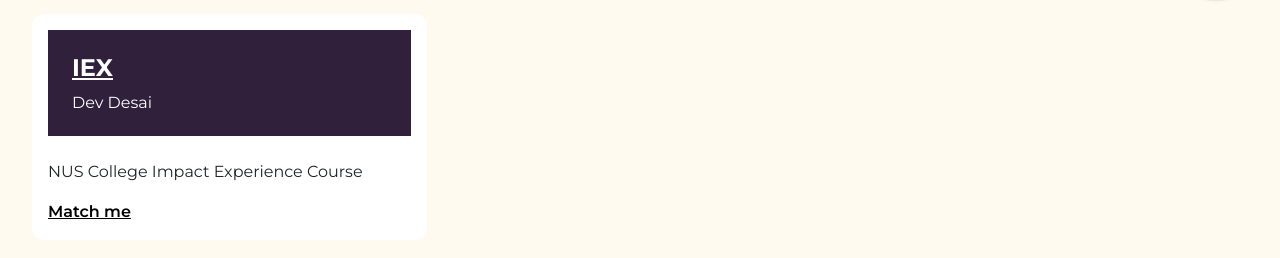
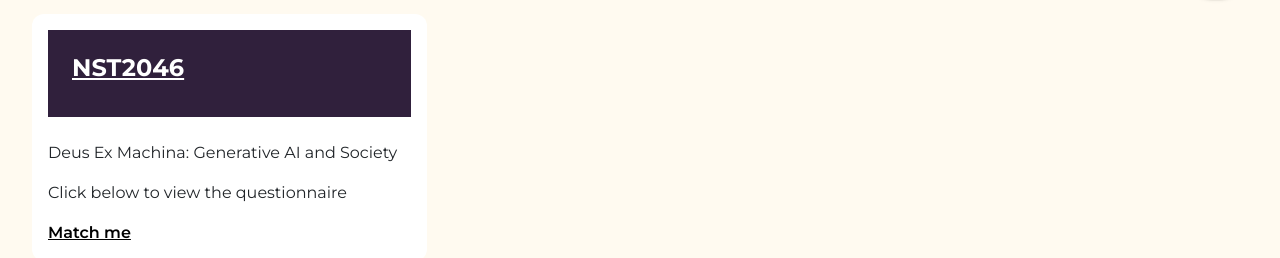
Before and after one commit to IEX-Team-Laddy/IEX_Frontend, a React (Vite) app in the folder ProjectLaddy/: page / in a window 1280 px wide. Shown: the part 3794-4052 px from the top of the page. Built offline with nearby package versions, Linux system fonts and the light colour scheme; no server answers; a web font is replaced by a local one.

Commit message:
Changed IEX on teams page to NST2046 for onboarding.

```diff
--- a/ProjectLaddy/src/dashboard/Teams.jsx
+++ b/ProjectLaddy/src/dashboard/Teams.jsx
@@ -129,12 +129,13 @@
                 to="/coordinator"
                 style={{ color: "inherit", textDecoration: "none" }}
               >
-                <h4 style={{ fontWeight: "bold", textDecoration: 'underline', marginBottom: '10px' }}>IEX</h4>
+                <h4 style={{ fontWeight: "bold", textDecoration: 'underline', marginBottom: '10px' }}>NST2046</h4>
               </NavLink>
-              <h6 style={{ margin: 0 }}>Dev Desai</h6>
+              <h6 style={{ margin: 0 }}></h6>
             </Container>
             <br />
-            <p>NUS College Impact Experience Course</p>
+            <p>Deus Ex Machina: Generative AI and Society</p>
+            <p>Click below to view the questionnaire</p>
             {!questionnaireOpen && !matchingStarted ? (
               <div
                 onClick={(e) => {
```
Also changed, not shown: 1 other file (tests, documents, lock files or other folders).
